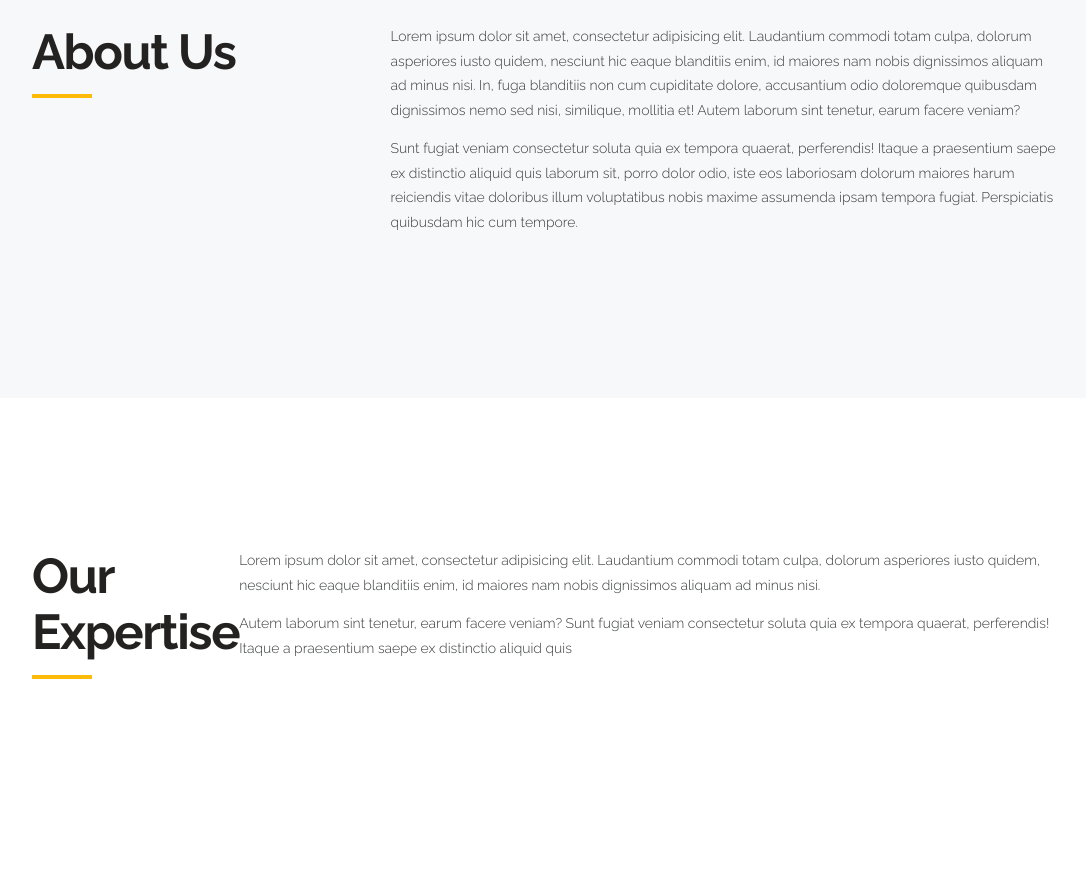
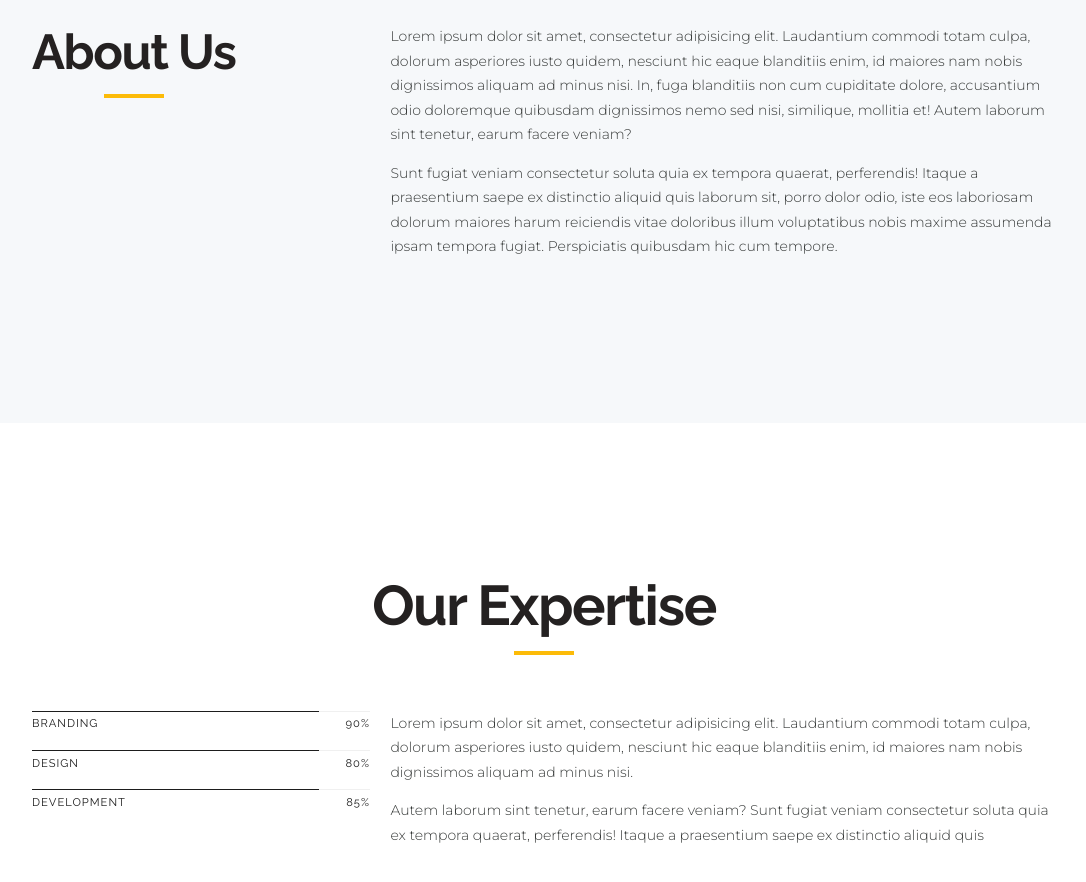
Before and after one commit to ssemenidov/oxygen, a plain HTML site: page index.html in a window 1280 px wide. Shown: the part 880-1762 px from the top of the page, without its empty margins (96-1182 px from the left). Drawn offline with nearby package versions, Linux system fonts and the light colour scheme.

Commit message:
new sections

```diff
--- /dev/null
+++ b/css/standart-section.css
@@ -0,0 +1 @@
+.standart-section{background:#f6f8fa}.standart-section__content{display:-webkit-box;display:-ms-flexbox;display:flex;-webkit-box-pack:justify;-ms-flex-pack:justify;justify-content:space-between}.standart-section__text{max-width:770px;width:65%}@media screen and (max-width: 425px){.standart-section__content{-webkit-box-orient:vertical;-webkit-box-direction:normal;-ms-flex-direction:column;flex-direction:column;-webkit-box-align:center;-ms-flex-align:center;align-items:center}}
--- a/index.html
+++ b/index.html
@@ -6,10 +6,7 @@
     <title>Oxygen</title>
     <link rel="stylesheet" href="css/normalize.css" />
     <link rel="stylesheet" href="css/style.css" />
-    <link
-      href="https://fonts.googleapis.com/css2?family=Raleway:wght@100;200;300;400;500;600;700;800&display=swap"
-      rel="stylesheet"
-    />
+    <link href="https://fonts.googleapis.com/css2?family=Montserrat:wght@300;400;500;600&family=Open+Sans:wght@300;400;500;600;700&family=Raleway:wght@300;400;500;600;700&display=swap" rel="stylesheet">
   </head>
   <body>
     <header class="header">
@@ -46,11 +43,11 @@
         <img src="img/mouse.svg" alt="mouse" />
       </div>
     </header>
-    <section class="about">
+    <section class="section section-dark">
       <div class="container hcontainer">
-        <div class="about__content">
+        <div class="section-content">
           <div class="section-title">About Us</div>
-          <div class="section-text about__text">
+          <div class="section__text">
             <p>
               Lorem ipsum dolor sit amet, consectetur adipisicing elit.
               Laudantium commodi totam culpa, dolorum asperiores iusto quidem,
@@ -72,12 +69,34 @@
         </div>
       </div>
     </section>
-    <section class="exp">
+    <section class="section exp">
       <div class="container hcontainer">
-        <div class="exp__content">
-          <div class="section-title">Our Expertise</div>
+        <div class="section-title section-big-title">Our Expertise</div>
         <div class="section-content">
-            <div class="section-text">
+          <ul class="bars">
+            <li class="bar">
+              <div class="bar-line"></div>
+              <div class="bar-content">
+                <div class="bar__tilte">BRANDING</div>
+                <div class="bar__num">90%</div>
+              </div>
+            </li>
+            <li class="bar">
+              <div class="bar-line"></div>
+              <div class="bar-content">
+                <div class="bar__tilte">DESIGN</div>
+                <div class="bar__num">80%</div>
+              </div>
+            </li>
+            <li class="bar">
+              <div class="bar-line"></div>
+              <div class="bar-content">
+                <div class="bar__tilte">DEVELOPMENT</div>
+                <div class="bar__num">85%</div>
+              </div>
+            </li>
+          </ul>
+          <div class="section__text">
             <p>
               Lorem ipsum dolor sit amet, consectetur adipisicing elit.
               Laudantium commodi totam culpa, dolorum asperiores iusto quidem,
@@ -90,16 +109,18 @@
               Itaque a praesentium saepe ex distinctio aliquid quis
             </p>
           </div>
-            <ul class="exp__list">
-              <li class="exp__item"></li>
-            </ul>
-            <ul class="exp__list">
-              <li class="exp__item"></li>
-            </ul>
-            <ul class="exp__list">
-              <li class="exp__item"></li>
+
           </ul>
         </div>
+        <div class="section-content">
+          <ul class="section__list">
+            <li class="section__item"></li>
+          </ul>
+          <ul class="section__list">
+            <li class="section__item"></li>
+          </ul>
+          <ul class="section__list">
+            <li class="section__item"></li>
         </div>
       </div>
     </section>
--- /dev/null
+++ b/scss/bars.scss
@@ -0,0 +1,35 @@
+.bars {
+  max-width: 370px;
+  width: 33%;
+}
+.bar {
+  padding-bottom: 1em;
+  &-line {
+    width: 100%;
+    height: 1px;
+    background: #f0f0f0;
+    position: relative;
+  }
+  &-line:after {
+    content: "";
+    width: 85%;
+    height: 1px;
+    background: #1d1d1d;
+    position: absolute;
+  }
+  &-content {
+    font-size: 0.8rem;
+    color: #1d1d1d;
+    display: flex;
+    justify-content: space-between;
+    padding: 0.5em 0;
+    letter-spacing: 1px;
+  }
+  &-content:before {
+  }
+}
+@media screen and (max-width: 426px) {
+  .bars {
+    width: 60%;
+  }
+}
--- a/scss/basics.scss
+++ b/scss/basics.scss
@@ -0,0 +1,56 @@
+* {
+  margin: 0;
+  padding: 0;
+  box-sizing: border-box;
+}
+html {
+  font-size: 14px;
+}
+body {
+  font-family: "Raleway", sans-serif;
+  max-width: 1440px;
+  margin: 0 auto;
+  min-width: 320px;
+}
+ul,
+li {
+  list-style: none;
+}
+a {
+  text-decoration: none;
+  color: inherit;
+}
+p {
+  margin-bottom: 1em;
+}
+.container {
+  width: 80%;
+  margin: 0 auto;
+  max-width: 1170px;
+}
+.hcontainer {
+  padding: 150px 0;
+}
+
+@media screen and (max-width: 769px) {
+  html {
+    font-size: 12px;
+  }
+  .container {
+    width: 85%;
+  }
+  .hcontainer {
+    padding: 100px 0;
+  }
+}
+@media screen and (max-width: 426px) {
+  html {
+    font-size: 10px;
+  }
+  .container {
+    width: 90%;
+  }
+  .hcontainer {
+    padding: 50px 0;
+  }
+}
--- /dev/null
+++ b/scss/section.scss
@@ -0,0 +1,57 @@
+@import "var.scss";
+@import "bars.scss";
+.section {
+  &-title {
+    display: flex;
+    flex-direction: column;
+    font-weight: bold;
+    font-size: 3.5rem;
+    letter-spacing: -0.1rem;
+    height: fit-content;
+    color: $black;
+    align-items: center;
+  }
+  &-big-title {
+    font-size: 4rem;
+  }
+  &-title:after {
+    margin-top: 1rem;
+    content: "";
+    position: relative;
+    width: 60px;
+    height: 4px;
+    background: $orange;
+    margin-bottom: 1em;
+  }
+  &__text {
+    font-weight: 300;
+    font-size: 1rem;
+    line-height: 1.75em;
+    /* or 171% */
+
+    color: #373a39;
+    font-family: "Montserrat", sans-serif;
+    max-width: 770px;
+    width: 65%;
+  }
+  &-content {
+    display: flex;
+    justify-content: space-between;
+  }
+}
+
+.section-dark {
+  background: #f6f8fa;
+}
+
+@media screen and (max-width: 426px) {
+  .section {
+    &-content {
+      flex-direction: column;
+      align-items: center;
+    }
+    &-big-title {
+      font-size: 3.5rem;
+    }
+  }
+}
--- a/scss/style.scss
+++ b/scss/style.scss
@@ -1,117 +1,4 @@
 @import "header.scss";
 @import "var.scss";
-* {
-  margin: 0;
-  padding: 0;
-  box-sizing: border-box;
-}
-html {
-  font-size: 14px;
-}
-body {
-  font-family: "Raleway", sans-serif;
-  max-width: 1440px;
-  margin: 0 auto;
-  min-width: 320px;
-}
-ul,
-li {
-  list-style: none;
-}
-a {
-  text-decoration: none;
-  color: inherit;
-}
-p {
-  margin-bottom: 1em;
-}
-.container {
-  width: 80%;
-  margin: 0 auto;
-  max-width: 1170px;
-}
-.hcontainer {
-  padding: 150px 0;
-}
-.section {
-  &-title {
-    display: flex;
-    flex-direction: column;
-    font-weight: bold;
-    font-size: 3.5rem;
-    letter-spacing: -0.1rem;
-    height: fit-content;
-    color: $black;
-  }
-  &-title:after {
-    margin-top: 1rem;
-    content: "";
-    position: relative;
-    width: 60px;
-    height: 4px;
-    background: $orange;
-    margin-bottom: 1em;
-  }
-  &-text {
-    font-weight: 300;
-    font-size: 1rem;
-    line-height: 1.75em;
-    /* or 171% */
-
-    color: #373a39;
-  }
-}
-
-@media screen and (max-width: 768px) {
-  html {
-    font-size: 12px;
-  }
-  .container {
-    width: 85%;
-  }
-  .hcontainer {
-    padding: 100px 0;
-  }
-}
-@media screen and (max-width: 425px) {
-  html {
-    font-size: 10px;
-  }
-  .container {
-    width: 90%;
-  }
-  .hcontainer {
-    padding: 50px 0;
-  }
-}
-
-.about {
-  background: #f6f8fa;
-  &__content {
-    display: flex;
-    justify-content: space-between;
-  }
-
-  &__text {
-    max-width: 770px;
-    width: 65%;
-  }
-}
-
-.exp {
-  &__content {
-    display: flex;
-    justify-content: space-between;
-  }
-  &__text {
-    max-width: 770px;
-    width: 65%;
-  }
-}
-
-@media screen and (max-width: 425px) {
-  .about__content {
-    flex-direction: column;
-    align-items: center;
-  }
-}
+@import "section.scss";
+@import "basics";
```
Also changed, not shown: css/bars.css (added), css/basics.css (added), css/section.css (added), css/style.css. Lines whose indentation alone changed are shown as unchanged.
